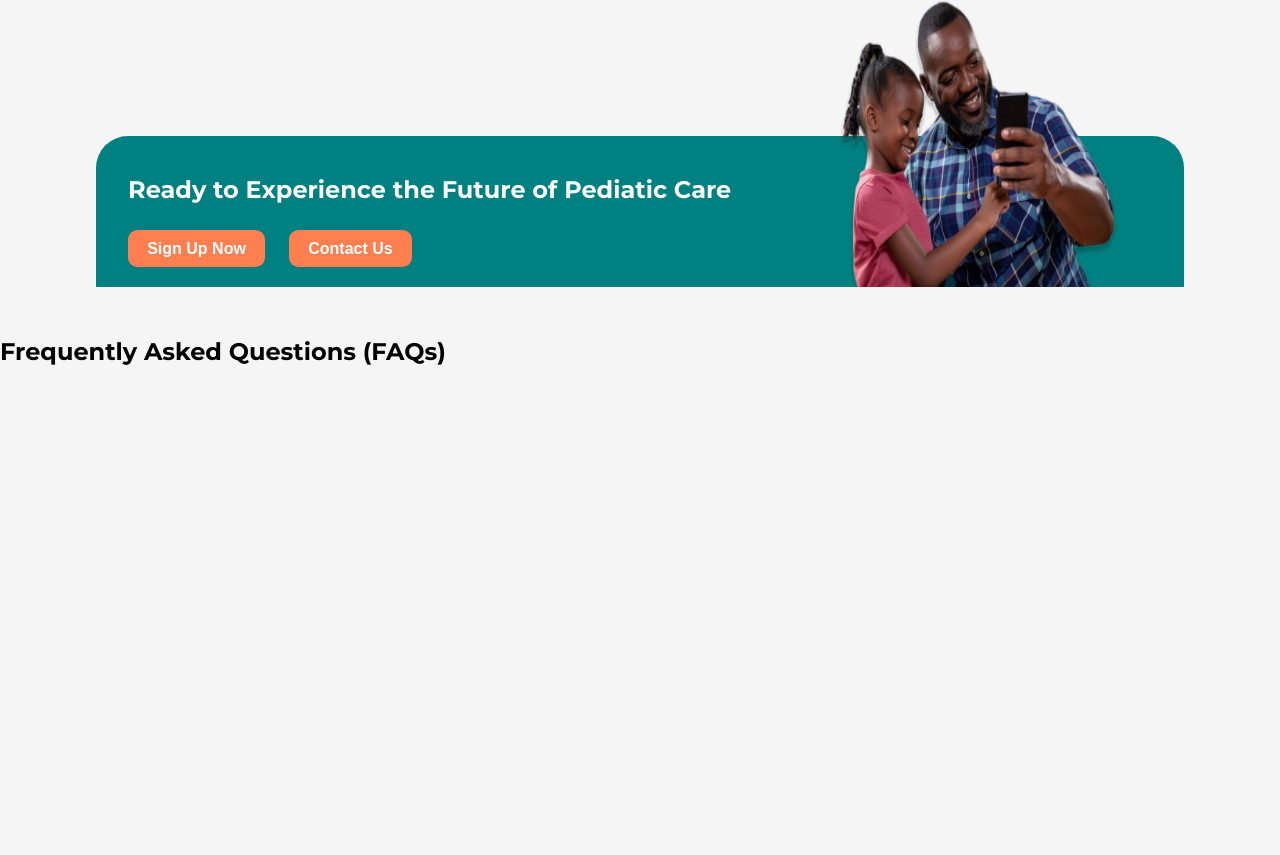
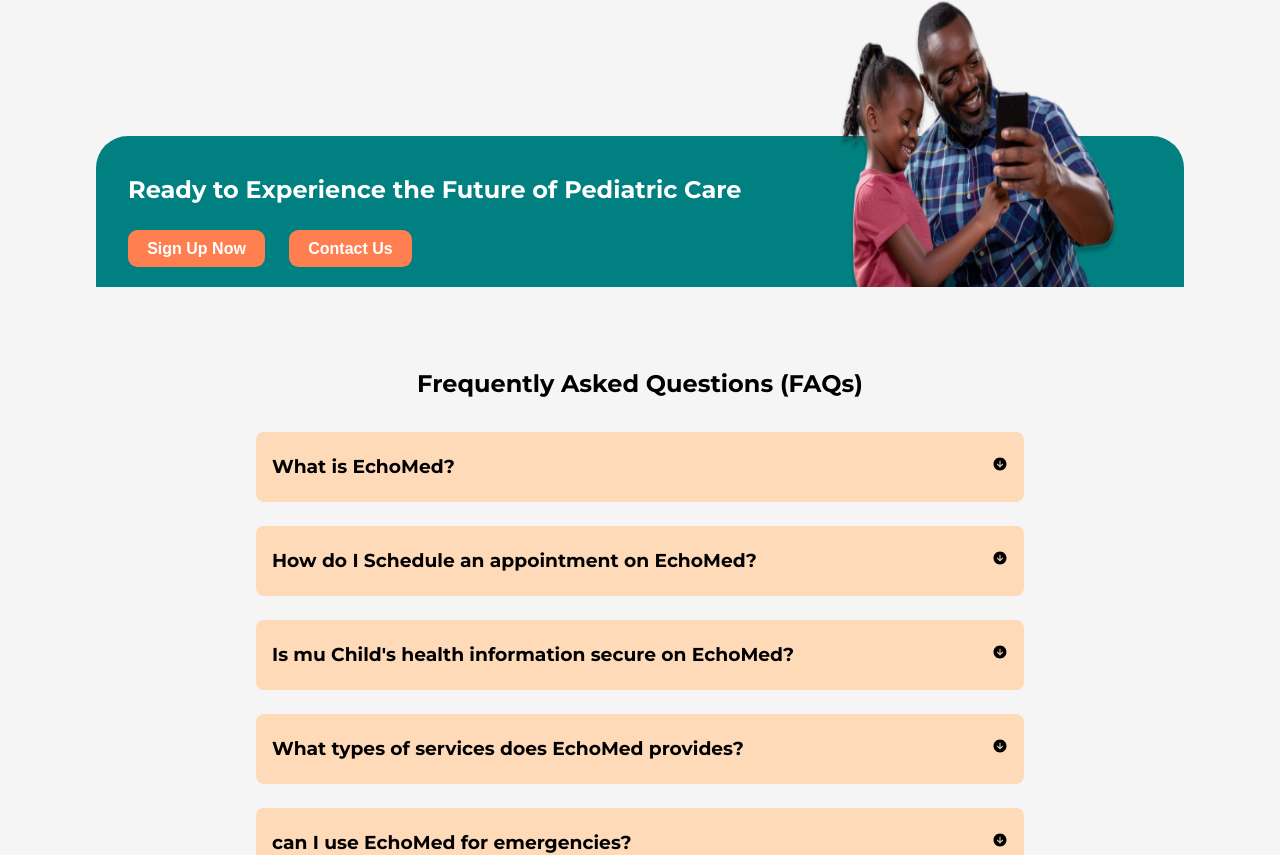
Before and after one commit to Remigit99/EchoMed, a Next.js app: page / in a window 1280 px wide. Shown: the part 2411-3266 px from the top of the page. Before the commit the page ends 2799 px from the top, so only its background shows below. Built offline with nearby package versions, Linux system fonts and the light colour scheme.

Commit message:
added footer

```diff
--- a/Data/faqsData.js
+++ b/Data/faqsData.js
@@ -1,23 +1,34 @@
-export const testimonials =[
+export const faqsData =[
     {
         id:1,
-        question: "",
+        question: "What is EchoMed?",
         answer: ""
     },
 
     {
         id:3,
-        question: "",
+        question: "How do I Schedule an appointment on EchoMed?",
         answer: ""
     },
     {
         id:4,
-        question: "",
+        question: "Is mu Child's health information secure on EchoMed?",
         answer: ""
     },
     {
         id:5,
-        question: "",
+        question: "What types of services does EchoMed provides?",
         answer: ""
     },
+    {
+        id:6,
+        question: "can I use EchoMed for emergencies?",
+        answer: ""
+    },
+    {
+        id:7,
+        question: "What age group does EchoMed cater to?",
+        answer: ""
+    },
+
 ]
--- a/app/home.module.css
+++ b/app/home.module.css
@@ -141,6 +141,50 @@
 
 }
 
+
+/*======= FAQs ========*/
+.faqs{
+ margin: 5rem 0 2rem;
+}
+
+.faqsContainer{
+  width: 60%;
+  margin: 0 auto;
+
+}
+
+.faqsHeader h2{
+  text-align: center;
+  margin: 2rem 0;
+}
+
+.faqsMain{
+  display: flex;
+  justify-content: center;
+  /* align-items: center; */
+  flex-direction: column;
+  gap: 1.5rem;
+}
+
+.questionHeader{
+  display: flex;
+  justify-content: space-between;
+  align-items: center;
+  background-color: #ffdab9;
+  padding: 0.2rem 1rem;
+  border-radius: 0.5rem;
+}
+
+.questionHeader img{
+  color: white;
+  transform: rotate(-90deg);
+}
+
+
+
+
+
+
 /* Mobile */
 @media (max-width: 700px) {
   .container {
--- a/app/page.js
+++ b/app/page.js
@@ -4,7 +4,10 @@ import homeStyles from "./home.module.css";
 import PatientDoctorVideo from "./Video/PatientDoctorVideo";
 import Login from "./SignIn/page";
 
+import { IoArrowDownCircleSharp } from "react-icons/io5";
+
 import Navbar from "@/components/Navbar/Navbar";
+import { faqsData } from "@/Data/faqsData";
 import Link from "next/link";
 // import TestiminialSlider from "@/components/TestimonialSlider/TestiminialSlider";
 
@@ -19,9 +22,11 @@ export default function Home() {
             className={`${homeStyles.container} ${homeStyles.headerContainer}`}
           >
             <div className={homeStyles.headerLeft}>
-              <h1>Experience
+              <h1>
+                Experience
                 <span className={homeStyles.pedCare}> Pediatric Care </span>
-              Like Never Before!</h1>
+                Like Never Before!
+              </h1>
               <p>
                 Connect with Top Pediatricians from the comfort of your Home
               </p>
@@ -144,11 +149,9 @@ export default function Home() {
         <section className={homeStyles.cta}>
           <div className={homeStyles.ctaMain}>
             <div className={homeStyles.ctaLeft}>
-
-              <h3>Ready to Experience the Future of Pediatic Care</h3>
+              <h3>Ready to Experience the Future of Pediatric Care</h3>
 
               <div className={homeStyles.ctaBtns}>
-
                 <div className={homeStyles.ctaBtn}>
                   <button>Sign Up Now</button>
                 </div>
@@ -156,7 +159,6 @@ export default function Home() {
                   <button>Contact Us</button>
                 </div>
               </div>
-
             </div>
             <div className={homeStyles.ctaRight}>
               <Image
@@ -164,7 +166,6 @@ export default function Home() {
                 alt="Father_child"
                 width={340}
                 height={290}
-
               />
             </div>
           </div>
@@ -172,18 +173,25 @@ export default function Home() {
 
         {/* FAQs */}
 
-          <section>
+        <section className={homeStyles.faqs}>
           <div className={homeStyles.faqsContainer}>
-
             <div className={homeStyles.faqsHeader}>
               <h2>Frequently Asked Questions (FAQs)</h2>
             </div>
             <div className={homeStyles.faqsMain}>
-
+              {faqsData.map(({ id, question, answer }) => (
+                <div key={id}>
+                  <div className={homeStyles.questionHeader}>
+                    <h3>{question}</h3>
+                    <span>
+                    <IoArrowDownCircleSharp />
+                    </span>
+                  </div>
+                </div>
+              ))}
             </div>
           </div>
         </section>
-
       </div>
     </main>
   );
--- a/package.json
+++ b/package.json
@@ -14,6 +14,7 @@
     "next": "14.2.5",
     "react": "^18",
     "react-dom": "^18",
+    "react-icons": "^5.2.1",
     "react-responsive-carousel": "^3.2.23",
     "react-slick": "^0.30.2",
     "slick-carousel": "^1.8.1",
```
Also changed, not shown: components/Footer/Footer.jsx (added, +37 -0 lines), components/Footer/footer.module.css (added), 1 other file (tests, documents, lock files or other folders). Lines whose indentation alone changed are shown as unchanged.
